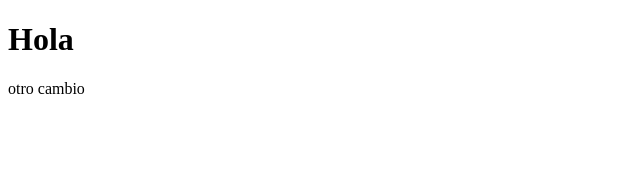
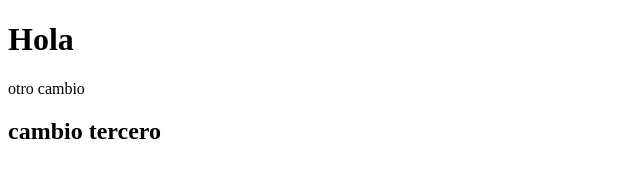
Before and after one commit to AlbProgram/git-noob, a plain HTML site: page index.html in a window 1280 px wide. Shown: the whole page, without its empty margins (0-640 px from the left). Drawn offline with Linux system fonts and the light colour scheme.

Commit message:
cambio tercero

```diff
--- a/index.html
+++ b/index.html
@@ -9,5 +9,6 @@
 <body>
    <h1>Hola</h1>
    <p>otro cambio</p>
+   <h2>cambio tercero</h2>
 </body>
 </html>
```
